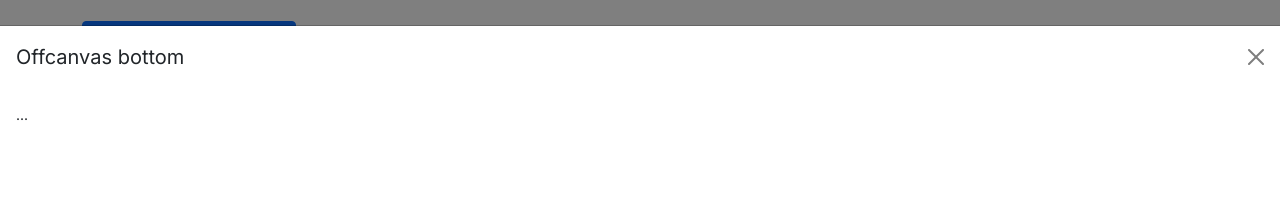
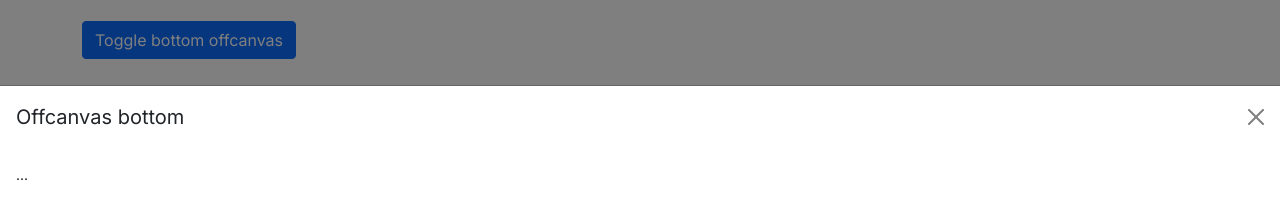
Before and after one commit to jackiey321/spraybot_webapp, a plain HTML site: page index.html in a window 1280 px wide. Both pictures are taken after a click on the button "Toggle bottom offcanvas". Shown: the part 75-294 px from the top of the page. Drawn offline with nearby package versions, Linux system fonts and the light colour scheme.

Commit message:
fix offcanvas size

```diff
--- a/styles/styles.css
+++ b/styles/styles.css
@@ -3,6 +3,6 @@ body {
   font-family: 'Inter', sans-serif;
 }
 
-.offcanvas {
-  height: 700px;
+.offcanvas-bottom {
+  height: 80%;
 }
```
